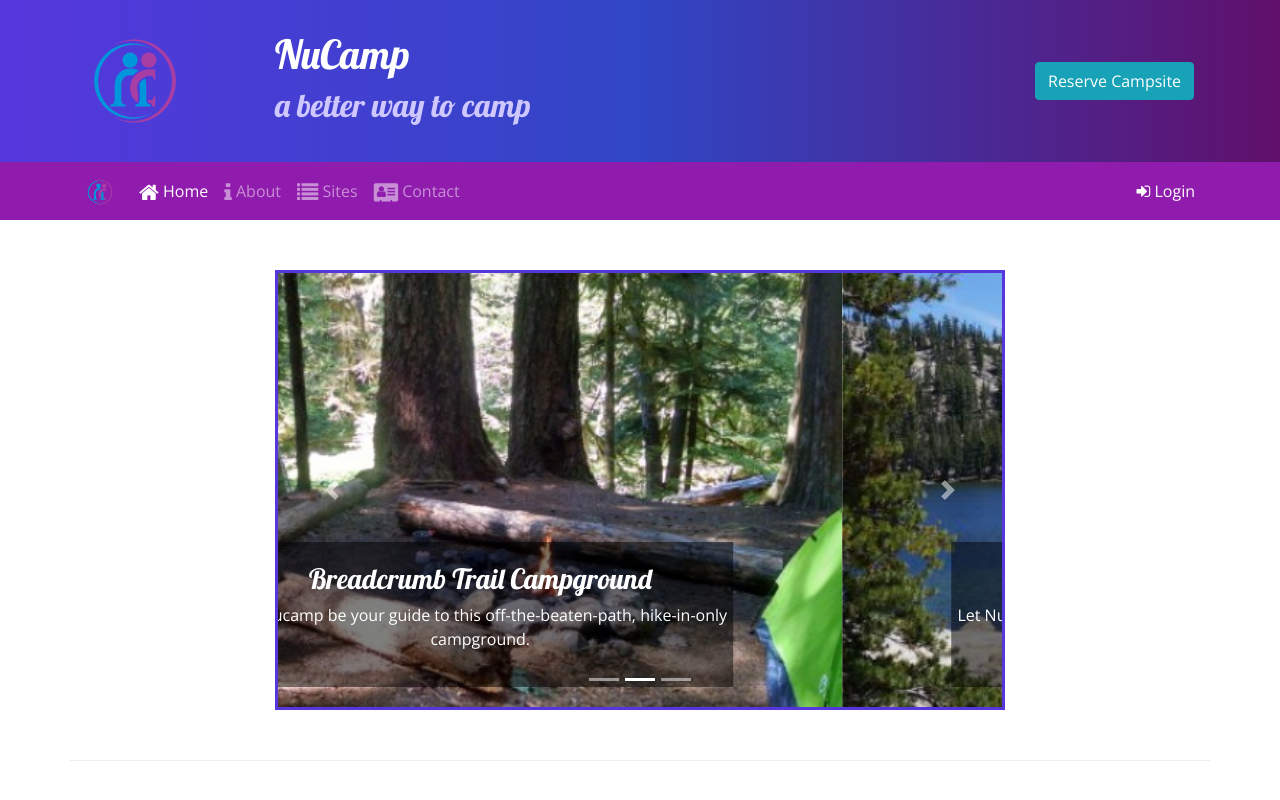
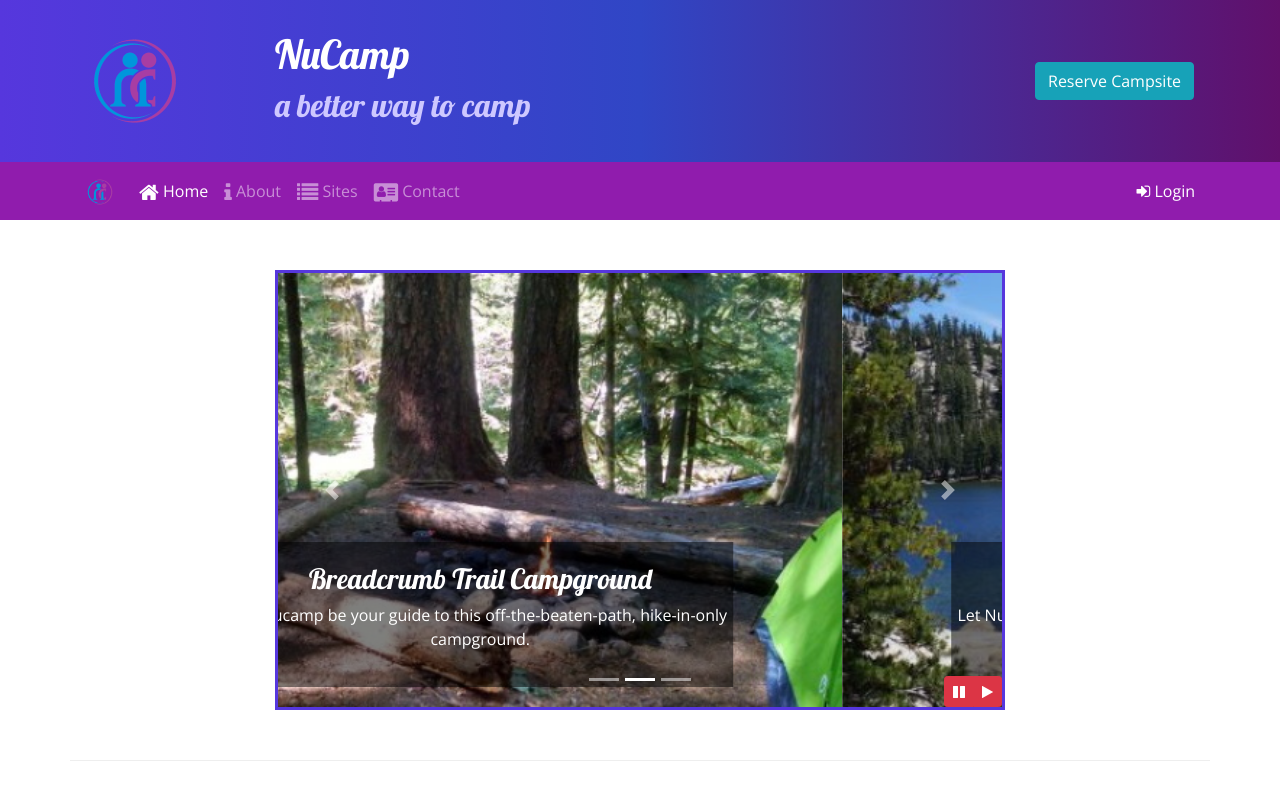
Before and after one commit to tdoan35/nucampsite, a website: page index.html in a window 1280 px wide. Shown: the top 800 px of the page. Drawn offline with nearby package versions, Linux system fonts and the light colour scheme.

Commit message:
Bootstrap and jQuery P1

```diff
--- a/css/styles.css
+++ b/css/styles.css
@@ -48,3 +48,9 @@ footer {
 .carousel {
     border: solid #5637DD;
 }
+
+#carouselButton {
+    position: absolute;
+    right: 0;
+    bottom: 0;
+}
--- a/index.html
+++ b/index.html
@@ -239,6 +239,7 @@
                         </div>
                     </div>
 
+                    <!-- Carousel Controls Prev/Next -->
                     <a class="carousel-control-prev" href="#homeCarousel" role="button" data-slide="prev">
                         <span class="carousel-control-prev-icon"></span>
                         <span class="sr-only">Previous</span>
@@ -247,6 +248,17 @@
                         <span class="carousel-control-next-icon"></span>
                         <span class="sr-only">Next</span>
                     </a>
+
+                    <!-- Carousel Pause/Play Buttons -->
+                    <div class="btn-group" id="carouselButton">
+                        <button class="btn btn-danger btn-sm" id="carouselPause">
+                            <i class="fa fa-pause"></i>
+                        </button>
+                        <button class="btn btn-danger btn-sm" id="carouselPlay">
+                            <i class="fa fa-play"></i>
+                        </button>
+                    </div>
+
                 </div>
             </div>
         </div>
@@ -345,6 +357,18 @@
     <script src="node_modules/popper.js/dist/umd/popper.min.js"></script>
     <script src="node_modules/bootstrap/dist/js/bootstrap.min.js"></script>
 
+    <!-- jQuery click() method for Carousel Pause/Play Buttons -->
+    <script>
+        $(function() {
+            $(".carousel").carousel( { interval: 2000 } );
+            $("#carouselPause").click(function(){
+                $(".carousel").carousel("pause");
+            });
+            $("#carouselPlay").click(function(){
+                $(".carousel").carousel("cycle");
+            });
+        });
+    </script>
 
 </body>
 
```
